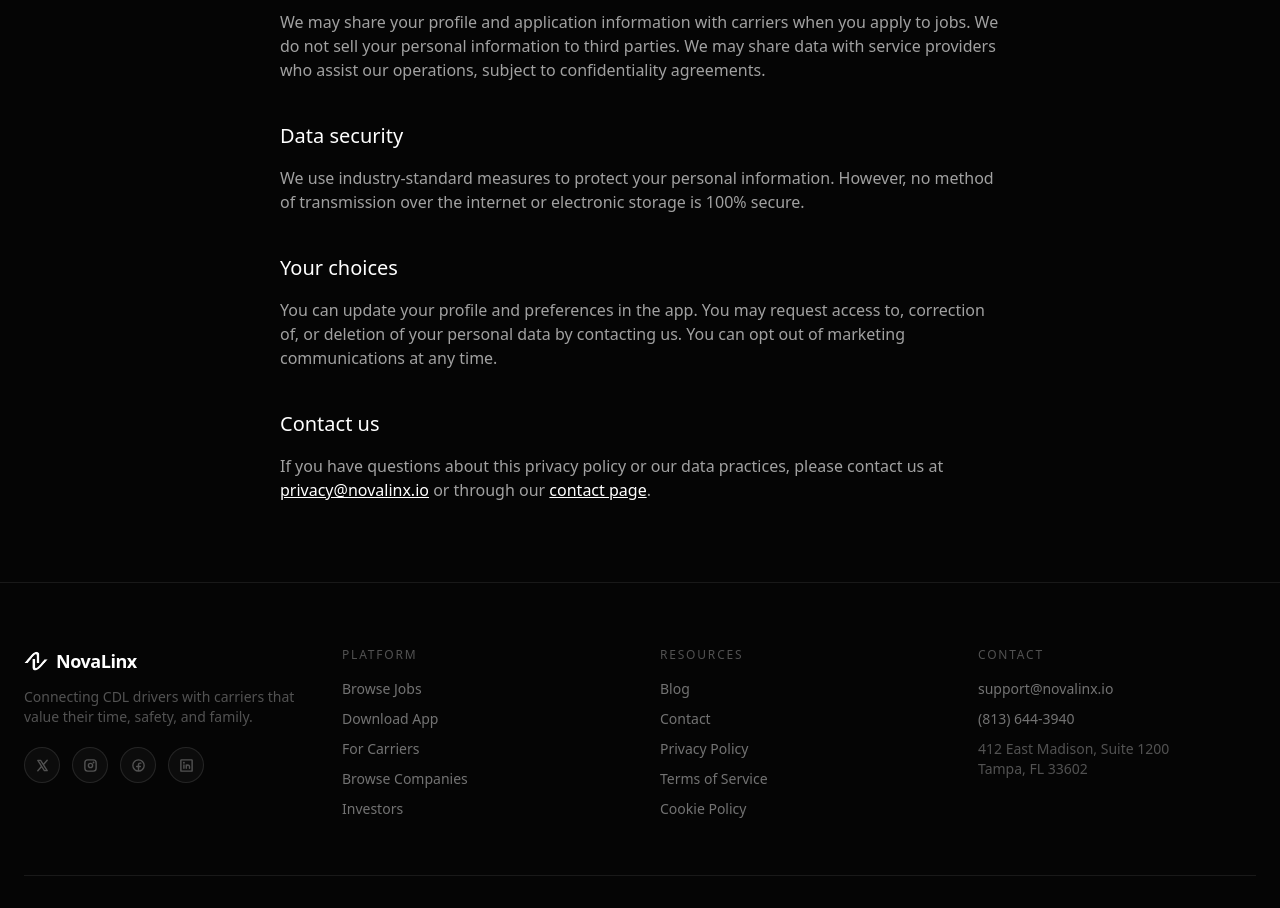
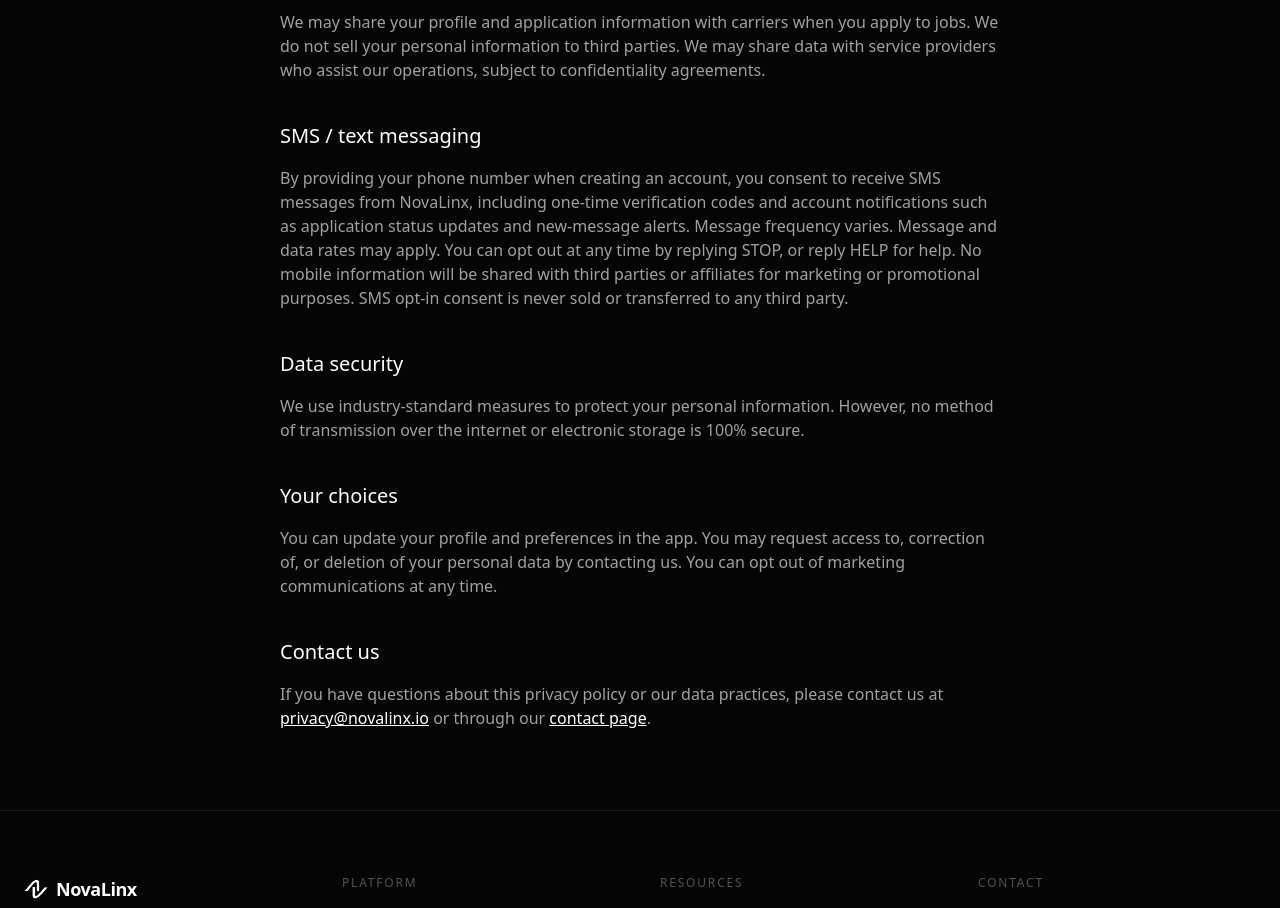
Before and after one commit to andrejkitanovic/insta-lynx-website, a Next.js app: page /privacy-policy in a window 1280 px wide. Shown: the part 1140-2048 px from the top of the page. Built offline with nearby package versions, Linux system fonts and the light colour scheme; no server answers.

Commit message:
feat: add SMS/text messaging consent section to privacy policy page

```diff
--- a/src/app/privacy-policy/page.tsx
+++ b/src/app/privacy-policy/page.tsx
@@ -97,6 +97,25 @@ export default function PrivacyPolicyPage() {
               </div>
             </Reveal>
 
+            <Reveal delay={0.18}>
+              <div>
+                <h2 className="mb-4 text-xl font-medium text-white">
+                  SMS / text messaging
+                </h2>
+                <p>
+                  By providing your phone number when creating an account, you
+                  consent to receive SMS messages from NovaLinx, including
+                  one-time verification codes and account notifications such as
+                  application status updates and new-message alerts. Message
+                  frequency varies. Message and data rates may apply. You can
+                  opt out at any time by replying STOP, or reply HELP for help.
+                  No mobile information will be shared with third parties or
+                  affiliates for marketing or promotional purposes. SMS opt-in
+                  consent is never sold or transferred to any third party.
+                </p>
+              </div>
+            </Reveal>
+
             <Reveal delay={0.2}>
               <div>
                 <h2 className="mb-4 text-xl font-medium text-white">
```
